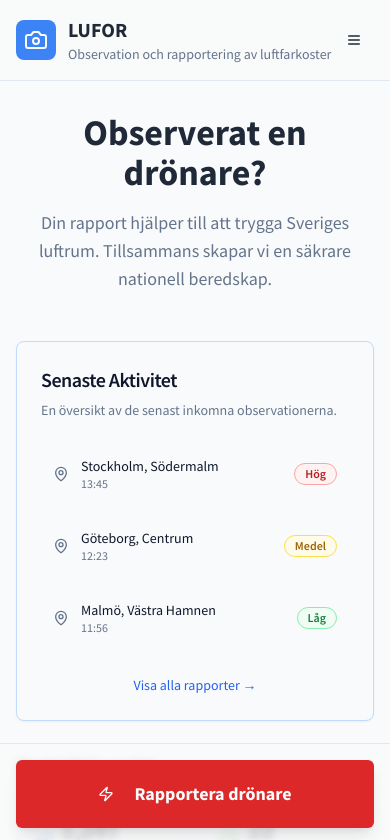
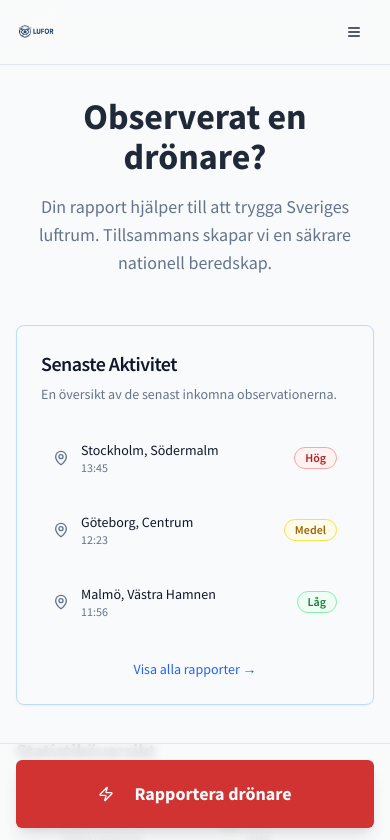
Before and after one commit to carlheath/rapportera-med-lufor, a React (Vite) app: page / in a window 390 px wide. Shown: the top 840 px of the page. Built offline with nearby package versions, Linux system fonts and the light colour scheme.

Commit message:
Refactor: Redesign homepage with logo and responsiveness
Redesigned the homepage using the provided logo as a starting point. Implemented a responsive design to ensure optimal viewing and functionality across various devices (desktop, mobile, etc.).

```diff
--- a/public/index.html
+++ b/public/index.html
@@ -3,11 +3,11 @@
 <html lang="sv">
   <head>
     <meta charset="UTF-8" />
-    <link rel="icon" type="image/svg+xml" href="/favicon.ico" />
+    <link rel="icon" type="image/png" href="/lovable-uploads/47629e42-bdd2-41eb-842a-af4c4f74bba2.png" />
     <meta name="viewport" content="width=device-width, initial-scale=1.0" />
 
     <!-- Security Headers -->
-    <meta http-equiv="Content-Security-Policy" content="default-src 'self'; script-src 'self' 'unsafe-inline' 'unsafe-eval'; style-src 'self' 'unsafe-inline'; img-src 'self' data: blob:; media-src 'self' blob:; connect-src 'self'; font-src 'self'; object-src 'none'; base-uri 'self'; form-action 'self';">
+    <meta http-equiv="Content-Security-Policy" content="default-src 'self' lovable-uploads.s3.amazonaws.com; script-src 'self' 'unsafe-inline' 'unsafe-eval'; style-src 'self' 'unsafe-inline' https://fonts.googleapis.com; img-src 'self' data: blob: lovable-uploads.s3.amazonaws.com; media-src 'self' blob:; connect-src 'self' wss: https://*.supabase.co; font-src 'self' https://fonts.gstatic.com; object-src 'none'; base-uri 'self'; form-action 'self';">
     <meta http-equiv="X-Content-Type-Options" content="nosniff">
     <meta http-equiv="X-Frame-Options" content="DENY">
     <meta http-equiv="Referrer-Policy" content="strict-origin-when-cross-origin">
@@ -18,6 +18,10 @@
 
     <title>LUFOR - Luftrums- och Flygfarkostobservation</title>
     <meta name="description" content="Rapportera drönare och bidra till nationell säkerhet genom LUFOR-systemet">
+
+    <link rel="preconnect" href="https://fonts.googleapis.com">
+    <link rel="preconnect" href="https://fonts.gstatic.com" crossorigin>
+    <link href="https://fonts.googleapis.com/css2?family=Source+Sans+Pro:wght@400;600;700&display=swap" rel="stylesheet">
   </head>
   <body>
     <div id="root"></div>
--- /dev/null
+++ b/src/components/Header.tsx
@@ -0,0 +1,23 @@
+
+import { Link } from 'react-router-dom';
+
+interface HeaderProps {
+  children?: React.ReactNode;
+}
+
+const Header = ({ children }: HeaderProps) => {
+  return (
+    <header className="bg-background/80 dark:bg-slate-900/80 backdrop-blur-md border-b border-border sticky top-0 z-40">
+      <div className="container mx-auto px-4 py-2">
+        <div className="flex items-center justify-between h-12">
+          <Link to="/" className="flex items-center space-x-4">
+            <img src="/lovable-uploads/47629e42-bdd2-41eb-842a-af4c4f74bba2.png" alt="LUFOR-logotyp" className="h-10" />
+          </Link>
+          <div>{children}</div>
+        </div>
+      </div>
+    </header>
+  );
+};
+
+export default Header;
--- a/src/index.css
+++ b/src/index.css
@@ -15,7 +15,7 @@
     --card-foreground: 215 28% 17%;
     --popover: 210 20% 98%;
     --popover-foreground: 215 28% 17%;
-    --primary: 217 91% 60%;
+    --primary: 213 56% 33%; /* Updated */
     --primary-foreground: 210 40% 98%;
     --secondary: 210 40% 96.1%;
     --secondary-foreground: 215 28% 17%;
@@ -23,11 +23,11 @@
     --muted-foreground: 215.4 16.3% 46.9%;
     --accent: 45 80% 60%;
     --accent-foreground: 45 90% 10%;
-    --destructive: 0 72% 51%; /* Tailwind red-600 */
+    --destructive: 0 63% 51%; /* Updated */
     --destructive-foreground: 210 40% 98%;
     --border: 214.3 31.8% 91.4%;
     --input: 214.3 31.8% 91.4%;
-    --ring: 217 91% 60%;
+    --ring: 213 56% 33%; /* Updated */
     --radius: 0.5rem;
     --sidebar-background: 210 20% 98%;
     --sidebar-foreground: 215 28% 17%;
@@ -46,7 +46,7 @@
     --card-foreground: 210 20% 94%;
     --popover: 220 13% 11%;
     --popover-foreground: 210 20% 94%;
-    --primary: 217 91% 60%;
+    --primary: 213 60% 55%; /* Updated */
     --primary-foreground: 210 40% 98%;
     --secondary: 217.2 32.6% 17.5%;
     --secondary-foreground: 210 20% 94%;
@@ -54,11 +54,11 @@
     --muted-foreground: 215 20.2% 65.1%;
     --accent: 45 76% 48%;
     --accent-foreground: 45 90% 10%;
-    --destructive: 0 70% 40%;
+    --destructive: 0 63% 51%; /* Updated */
     --destructive-foreground: 0 86% 97%;
     --border: 217.2 32.6% 17.5%;
     --input: 217.2 32.6% 17.5%;
-    --ring: 217 91% 60%;
+    --ring: 213 60% 55%; /* Updated */
     --sidebar-background: 220 13% 11%;
     --sidebar-foreground: 210 20% 94%;
     --sidebar-primary: 217 91% 60%;
--- a/src/pages/About.tsx
+++ b/src/pages/About.tsx
@@ -1,19 +1,20 @@
 
 import { Link } from 'react-router-dom';
 import { Button } from '@/components/ui/button';
+import Header from '@/components/Header';
+import { ArrowLeft } from 'lucide-react';
 
 const About = () => {
   return (
     <div className="min-h-screen bg-background text-foreground">
-      <header className="bg-background/80 dark:bg-slate-900/80 backdrop-blur-md border-b border-border sticky top-0 z-40">
-        <div className="container mx-auto px-4 py-4">
-          <Button asChild variant="outline">
-            <Link to="/">
-              Tillbaka till startsidan
-            </Link>
-          </Button>
-        </div>
-      </header>
+      <Header>
+        <Button asChild variant="outline">
+          <Link to="/" className="flex items-center">
+            <ArrowLeft className="mr-2 h-4 w-4" />
+            Tillbaka
+          </Link>
+        </Button>
+      </Header>
       <main className="container mx-auto px-4 py-8">
         <div className="max-w-3xl mx-auto">
           <h1 className="text-4xl font-bold mb-4">Om LUFOR</h1>
--- a/src/pages/Index.tsx
+++ b/src/pages/Index.tsx
@@ -1,6 +1,5 @@
-
 import { useState } from 'react';
-import { Camera, Zap, AlertTriangle, Menu, Bug, LogIn, Languages } from 'lucide-react';
+import { Zap, AlertTriangle, Menu, Bug, LogIn, Languages } from 'lucide-react';
 import { Button } from '@/components/ui/button';
 import ReportForm from '@/components/ReportForm';
 import StatsOverview from '@/components/StatsOverview';
@@ -14,6 +13,7 @@ import {
   DropdownMenuTrigger,
 } from "@/components/ui/dropdown-menu";
 import { Link } from 'react-router-dom';
+import Header from '@/components/Header';
 
 // Define a type for the report data coming from the form
 interface ReportFormData {
@@ -120,23 +120,7 @@ const Index = () => {
 
   return (
     <div className="min-h-screen bg-background text-foreground">
-      {/* Header */}
-      <header className="bg-background/80 dark:bg-slate-900/80 backdrop-blur-md border-b border-border sticky top-0 z-40">
-        <div className="container mx-auto px-4 py-4">
-          <div className="flex items-center justify-between">
-            <div className="flex items-center space-x-3">
-              <div className="w-10 h-10 bg-primary rounded-lg flex items-center justify-center">
-                <Camera className="w-6 h-6 text-primary-foreground" />
-              </div>
-              <div>
-                <h1 className="text-xl font-bold text-foreground">
-                  LUFOR
-                </h1>
-                <p className="text-sm text-muted-foreground">
-                  Observation och rapportering av luftfarkoster
-                </p>
-              </div>
-            </div>
+      <Header>
         <DropdownMenu>
           <DropdownMenuTrigger asChild>
             <Button variant="ghost" size="icon" aria-label="Öppna meny">
@@ -166,9 +150,7 @@ const Index = () => {
             </DropdownMenuItem>
           </DropdownMenuContent>
         </DropdownMenu>
-          </div>
-        </div>
-      </header>
+      </Header>
 
       <main className="container mx-auto px-4 py-8 pb-32 sm:pb-12">
         {/* Hero Section */}
--- a/src/pages/Login.tsx
+++ b/src/pages/Login.tsx
@@ -4,18 +4,22 @@ import { Button } from '@/components/ui/button';
 import { Card, CardContent, CardDescription, CardHeader, CardTitle } from '@/components/ui/card';
 import { Input } from '@/components/ui/input';
 import { Label } from '@/components/ui/label';
+import Header from '@/components/Header';
+import { ArrowLeft } from 'lucide-react';
 
 const Login = () => {
   return (
-    <div className="min-h-screen bg-background text-foreground flex items-center justify-center p-4">
-      <div className="w-full max-w-md">
-        <div className="text-center mb-4">
+    <div className="min-h-screen bg-background text-foreground flex flex-col">
+      <Header>
         <Button asChild variant="outline">
-            <Link to="/">
-              Tillbaka till startsidan
+          <Link to="/" className="flex items-center">
+            <ArrowLeft className="mr-2 h-4 w-4" />
+            Tillbaka
           </Link>
         </Button>
-        </div>
+      </Header>
+      <main className="flex-grow flex items-center justify-center p-4">
+        <div className="w-full max-w-md">
           <Card>
             <CardHeader className="text-center">
               <CardTitle className="text-2xl">Logga in</CardTitle>
@@ -40,6 +44,7 @@ const Login = () => {
             </CardContent>
           </Card>
         </div>
+      </main>
     </div>
   );
 };
```
Also changed, not shown: public/lovable-uploads/47629e42-bdd2-41eb-842a-af4c4f74bba2.png (added). Lines whose indentation alone changed are shown as unchanged.
